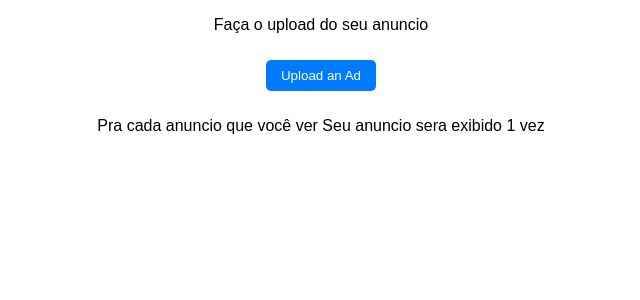
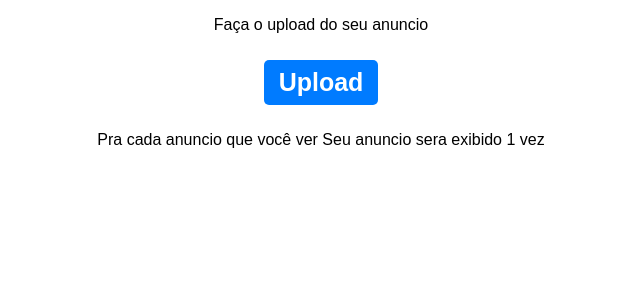
Before and after one commit to caiobadosmanos/AdColl, a Flask app: page /mypage in a window 1280 px wide. Shown: the part 89-389 px from the top of the page, without its empty margins (319-959 px from the left). Run offline with Flask 3, Linux system fonts and the light colour scheme; a user stored in the database is signed in; data that the repository does not hold is empty; some libraries are stand-ins or nearby versions.

Commit message:
Auto-commit: Sat Mar  1 22:00:35 UTC 2025

```diff
--- a/static/styles.css
+++ b/static/styles.css
@@ -115,6 +115,8 @@ body {
     transition: 0.3s;
     margin:10px;
     text-align: center;
+    font-size: 25px;
+    font-weight: bold;
 }
 
 .button:hover {
--- a/templates/mypage.html
+++ b/templates/mypage.html
@@ -17,7 +17,7 @@ My Page
 
     <div style="text-align: center;">
         <p>Faça o upload do seu anuncio</p>
-        <form method ="post"><button class ="button">Upload an Ad</button></form>
+        <form method ="post"><button class ="button">Upload</button></form>
         <p>Pra cada anuncio que você ver Seu anuncio sera exibido 1 vez</p>
     </div>
 
```
Also changed, not shown: 1 other file.
